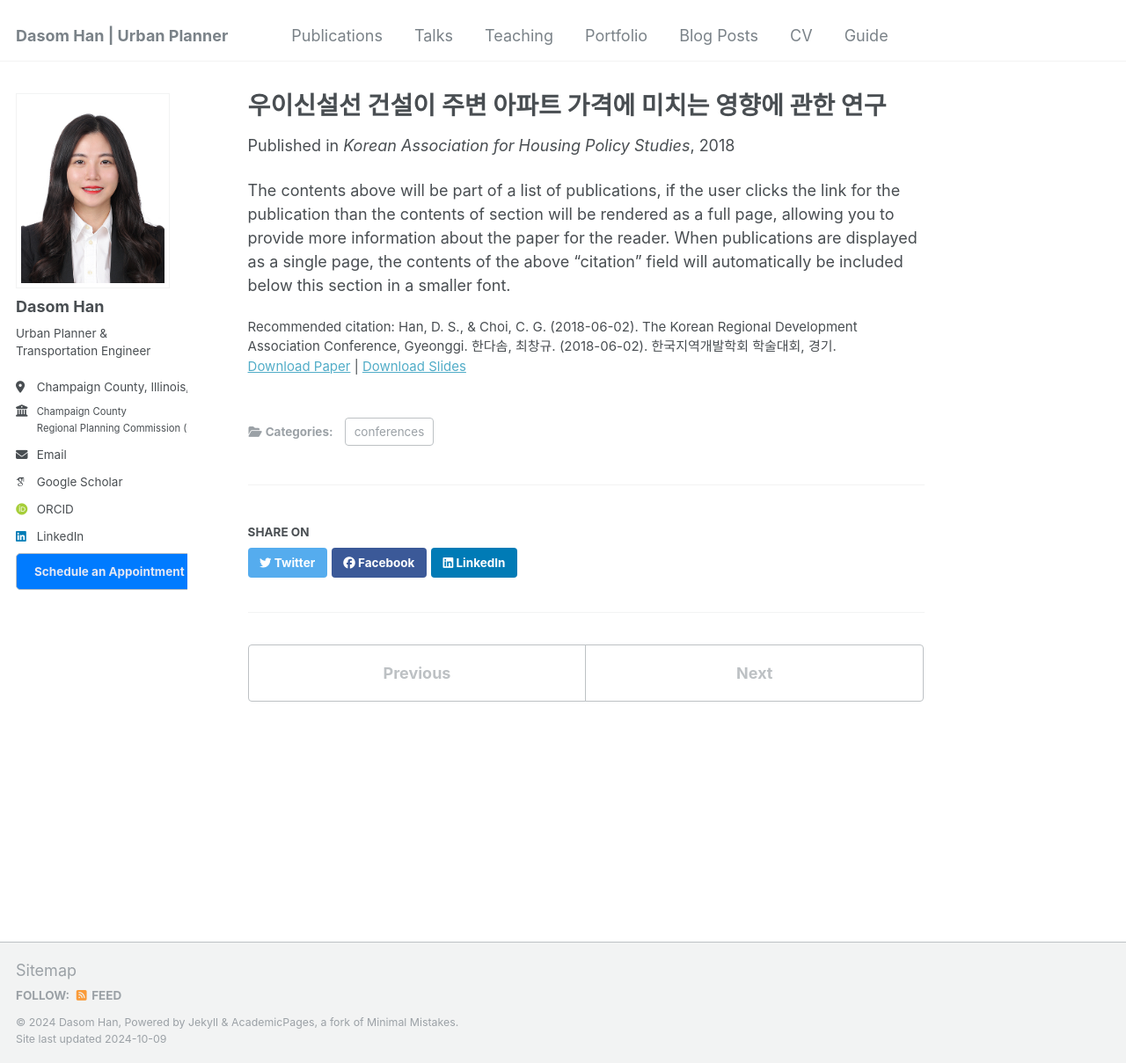
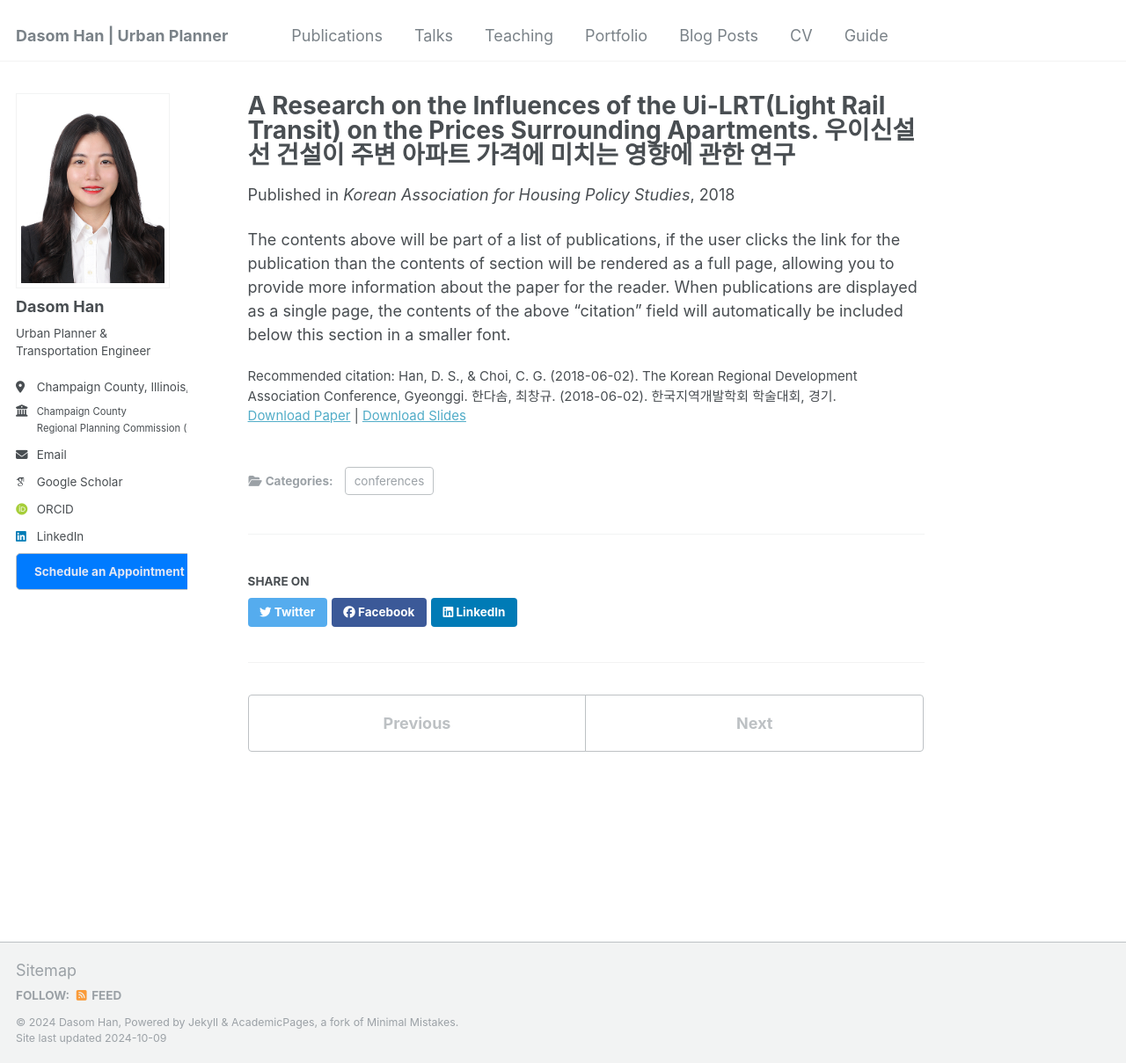
Before and after one commit to dasomh/dasomh.github.io, a Jekyll site: the page built from _publications/2018-10-01-paper-title-number-1.md, in a window 1280 px wide and 1209 px high. Shown: the whole window at 88% size. Built offline with Jekyll 4.4.1, drawn with Linux system fonts in a browser that asks for light colours; some web fonts are replaced.

Commit message:
Update 2018-10-01-paper-title-number-1.md

```diff
--- a/_publications/2018-10-01-paper-title-number-1.md
+++ b/_publications/2018-10-01-paper-title-number-1.md
@@ -1,10 +1,10 @@
 ---
-title: "우이신설선 건설이 주변 아파트 가격에 미치는 영향에 관한 연구"
+title: "A Research on the Influences of the Ui-LRT(Light Rail Transit) on the Prices Surrounding Apartments. 우이신설선 건설이 주변 아파트 가격에 미치는 영향에 관한 연구"
 collection: publications
 category: conferences
 permalink: /publication/2009-10-01-paper-title-number-1
 excerpt: 'This research analyzes the impact of the Ui-Sinseol Light Rail Transit construction on nearby apartment prices in Seoul. The study employs multiple regression analysis to evaluate how proximity to the newly constructed rail line influences housing values, with a focus on regional differences. The results highlight that the western areas experienced more significant price changes compared to the eastern areas, likely due to the influence of Line 4. The findings emphasize the varying effects of transportation infrastructure on real estate markets depending on local conditions and existing transit options.'
-date: 2018-06-01
+date: 2018-12-01
 venue: 'Korean Association for Housing Policy Studies'
 slidesurl: 'http://academicpages.github.io/files/slides1.pdf'
 paperurl: 'https://scholar.kyobobook.co.kr/article/detail/4010027352972'
```
